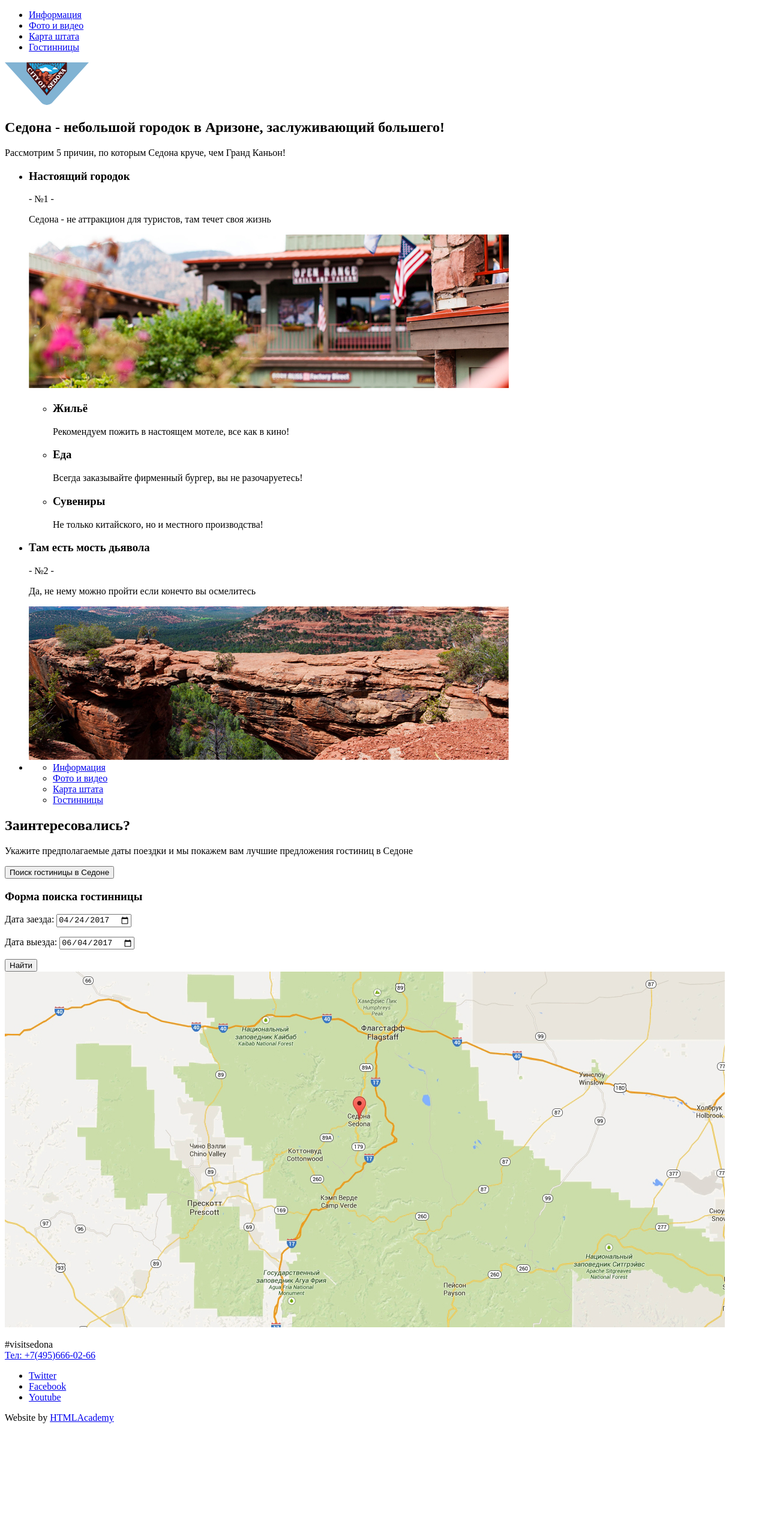
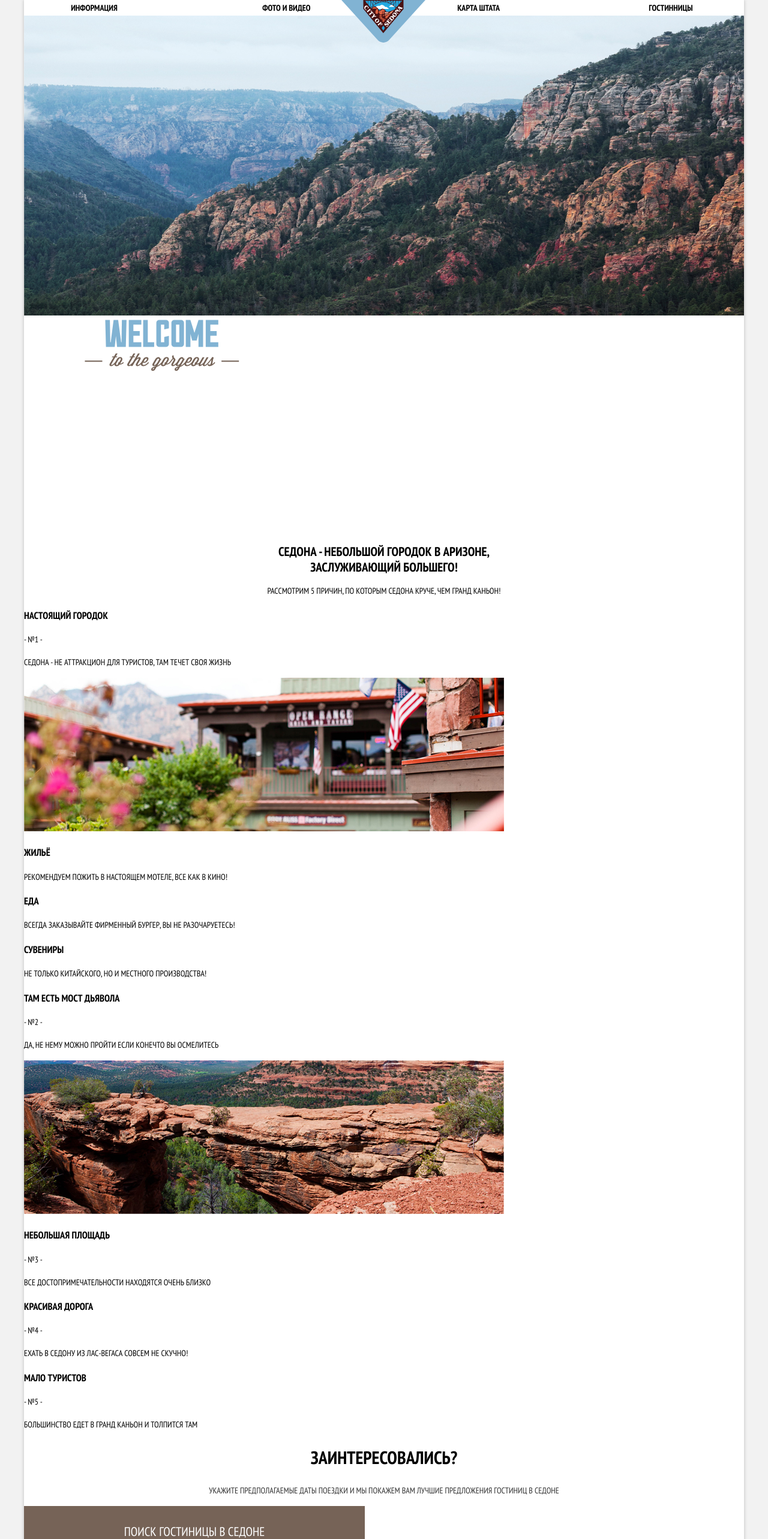
Before and after one commit to garskoff/583583-sedona-27, a plain HTML site: page index.html in a window 1280 px wide. Shown: the top 2566 px of the page at 60% size. Before the commit the page ends 2389 px from the top, so only its background shows below. Drawn offline with Linux system fonts and the light colour scheme.

Commit message:
Сделал 5ое задание

```diff
--- /dev/null
+++ b/css/styles.css
@@ -0,0 +1,145 @@
+html {
+    box-sizing: border-box;
+}
+*, *::before, *::after {
+     box-sizing: inherit;
+}
+body {
+    font-family: 'PT Sans Narrow', sans-serif;
+    font-size: 14px;
+    line-height: 24px;
+    color: #000;
+    text-transform: uppercase;
+    background-color: #f2f2f2;
+}
+.visually-hidden {
+    position: absolute;
+    clip: rect(0 0 0 0);
+    width: 1px;
+    height: 1px;
+    margin: -1px;
+    …
+  }
+  .main-navigation {
+      position: relative;
+  }
+  .wrapper {
+      background-color: #fff;
+      min-width: 1200px;
+      max-width: 1200px;
+      margin: 0 auto;
+      box-shadow:
+      -1px 0 5px lightgrey,
+      1px 0 5px lightgray;
+  }
+    header {
+        background-color: #fff;
+    }
+    .site-navigation {
+        display: flex;
+        justify-content: space-between;
+        margin: 0;
+        padding: 0;
+    }
+  .site-navigation li {
+      width: 239px;
+      font-size: 14px;
+      padding-left: 5px;
+      list-style: none;
+      line-height: 26px;
+      padding-right: 10px;
+      font-weight: bold;
+      color: #000000;
+      text-align: center;
+
+  }
+  .header-logo {
+      position: absolute;
+      top: 0;
+      left: 529px;
+
+  }
+  .site-navigation a {
+      text-decoration: none;
+      color: #000;
+  }
+  .site-navigation a:link {
+      color: #000;
+  }
+  .site-navigation a:visited {
+
+  }
+  .site-navigation a:hover {
+      color: #81b3d2;
+  }
+  .site-navigation a:active {
+    color: grey;
+  }
+  .page-title h1 {
+      text-align: center;
+      font-size: 21px;
+      line-height: 26px;
+      padding: 0 400px;
+  }
+  .page-title p {
+      text-align: center;
+  }
+  .features-list {
+      margin: 0;
+      padding: 0;
+      list-style: none;
+  }
+  .search-hotel-title h2 {
+      font-size: 30px;
+      line-height: 36px;
+      text-align: center;
+  }
+  .search-hotel-title p {
+      text-align: center;
+      color: #333;
+  }
+
+
+  .search-hotel-button {
+      font-size: 21px;
+      line-height: 26px;
+      width: 568px;
+      height: 86px;
+      color: #ffffff;
+      background-color: #766357;
+      text-transform: uppercase;
+      border: none;
+  }
+  .find-hotels-btn {
+      border: none;
+      width: 458px;
+      height: 58px;
+      color: #ffffff;
+      background-color: #81b3d2;
+      text-transform: uppercase;
+      font-weight: 700;
+      font-size: 21px;
+    line-height: 26px;
+  }
+  .find-hotels-btn:hover {
+      background-color: #669ec0;
+  }
+  .find-hotels-btn:active {
+    background-color: #5496bd;
+}
+.contacts {
+    font-weight: bold;
+    font-size: 21px;
+    line-height: 26px;
+}
+.socials {
+    display: flex;
+    list-style: none;
+}
+.socials li {
+    font-size: 0;
+    width: 46px;
+    height: 48px;
+    background-color: #81b3d2;
+    margin-left: 6px;
+}
--- a/index.html
+++ b/index.html
@@ -3,30 +3,35 @@
 
 <head>
     <meta charset="utf-8" />
-    <title>HTML Academy: Седона</title>
+    <title>Седона</title>
+    <link rel="stylesheet" href="css/normalize.css">
+    <link href="https://fonts.googleapis.com/css?family=PT+Sans+Narrow:400,700&display=swap&subset=cyrillic" rel="stylesheet">
+    <link rel="stylesheet" href="css/styles.css">
 </head>
-
 <body>
-    <header>
-      <nav>
-        <ul>
+  <div class="wrapper">
+    <header class="main-header">
+      <nav class="main-navigation">
+        <ul class="site-navigation">
           <li><a href="info.html">Информация</a></li>
           <li><a href="photo-video.html">Фото и видео</a></li>
           <li><a href="map-state.html">Карта штата</a></li>
           <li><a href="hotels.html">Гостинницы</a></li>
         </ul>
         <a href="index.html"
-          ><img src="img/logo.svg" width="140" height="71" alt="логотип Sedona"
+          ><img class="header-logo" src="img/logo.svg" width="140" height="71" alt="логотип Sedona"
         /></a>
       </nav>
     </header>
-    <main>
-      <section>
+    <main class="main-container">
+      <img src="/img/bg-main.jpg" width="1200" height="500" alt="Фото гор Седоны">
+      <img src="/img/bg-title.png" alt="">
+      <section class="page-title">
         <h1>Седона - небольшой городок в Аризоне, заслуживающий большего!</h1>
         <p>Рассмотрим 5 причин, по которым Седона круче, чем Гранд Каньон!</p>
       </section>
-      <section>
-        <ul>
+      <section class="features">
+        <ul class="features-list">
           <li>
             <h3>Настоящий городок</h3>
             <span>- №1 -</span>
@@ -37,7 +42,7 @@
               height="256"
               alt="Фото здания в городке"
             />
-            <ul>
+            <ul class="features-list">
               <li>
                 <h3>Жильё</h3>
                 <p>Рекомендуем пожить в настоящем мотеле, все как в кино!</p>
@@ -53,7 +58,7 @@
             </ul>
           </li>
           <li>
-            <h3>Там есть мость дьявола</h3>
+            <h3>Там есть мост дьявола</h3>
             <span>- №2 -</span>
             <p>Да, не нему можно пройти если конечто вы осмелитесь</p>
             <img
@@ -63,24 +68,33 @@
               alt="Фото каменного моста дьявола"
             />
           </li>
+        </ul>
+        <ul class="features-list">
           <li>
-            <ul>
-                <li><a href="info.html">Информация</a></li>
-                <li><a href="photo-video.html">Фото и видео</a></li>
-                <li><a href="map-state.html">Карта штата</a></li>
-                <li><a href="hotels.html">Гостинницы</a></li>
-            </ul>
+            <h3>Небольшая площадь</h3>
+            <span>- №3 -</span>
+            <p>Все достопримечательности находятся очень близко</p>
+          </li>
+          <li>
+            <h3>Красивая дорога</h3>
+            <span>- №4 -</span>
+            <p>Ехать в седону из Лас-Вегаса совсем не скучно!</p>
+          </li>
+          <li>
+            <h3>Мало туристов</h3>
+            <span>- №5 -</span>
+            <p>Большинство едет в гранд каньон и толпится там</p>
           </li>
         </ul>
       </section>
-      <section>
+      <section class="search-hotel-title">
         <h2>Заинтересовались?</h2>
         <p>
           Укажите предполагаемые даты поездки и мы покажем вам лучшие
           предложения гостиниц в Седоне
         </p>
-        <button type="button">Поиск гостиницы в Седоне</button>
-        <section>
+        <button class="search-hotel-button" type="button">Поиск гостиницы в Седоне</button>
+        <div class="search-hotel-form">
           <h3 class="visually-hidden">Форма поиска гостинницы</h3>
           <form action="https://echo.htmlacademt.ru">
             <p>
@@ -91,10 +105,19 @@
               <label for="date-check-out">Дата выезда:</label>
               <input id="date-check-out" type="date" name="date-check-out" value="2017-06-04">
             </p>
-            <!-- Не знаю как сверстать два поля с выбором количества взрослых и детей-->
-            <button type="submit">Найти</button>
+            <p>
+              <span>Взрослые:</span>
+              <button id="adults-minus" type="button">-</button>
+              <input id="number-of-adults" type="number" name="number-of-adults">
+              <button id="adults-plus" type="button">+</button>
+              <span>Дети:</span>
+              <button id="child-minus" type="button">-</button>
+              <input id="number-of-child" type="number" name="number-of-child">
+              <button id="child-plus" type="button">+</button>
+            </p>
+            <button class="find-hotels-btn" type="submit">Найти</button>
           </form>
-        </section>
+        </div>
         <img
           src="img/map.jpg"
           width="1200"
@@ -103,18 +126,19 @@
         />
       </section>
     </main>
-    <footer>
-        <p>
+    <footer class="main-footer">
+        <p class="contacts">
             #visitsedona<br />
             <a href="#">Тел: +7(495)666-02-66</a>
         </p>
-        <ul>
+        <ul class="socials">
             <li><a href="https://twitter.com/">Twitter</a></li>
             <li><a href="https://ru-ru.facebook.com/">Facebook</a></li>
             <li><a href="https://www.youtube.com/">Youtube</a></li>
         </ul>
-        <p>Website by <a href="https://htmlacademy.ru/">HTMLAcademy</a></p>
+        <p class="copyright">Website by <a href="https://htmlacademy.ru/">HTMLAcademy</a></p>
     </footer>
+  </div>
 </body>
 
 </html>
```
Also changed, not shown: css/normalize.css (added), img/bg-main.jpg (added), img/bg-title.png (added).
